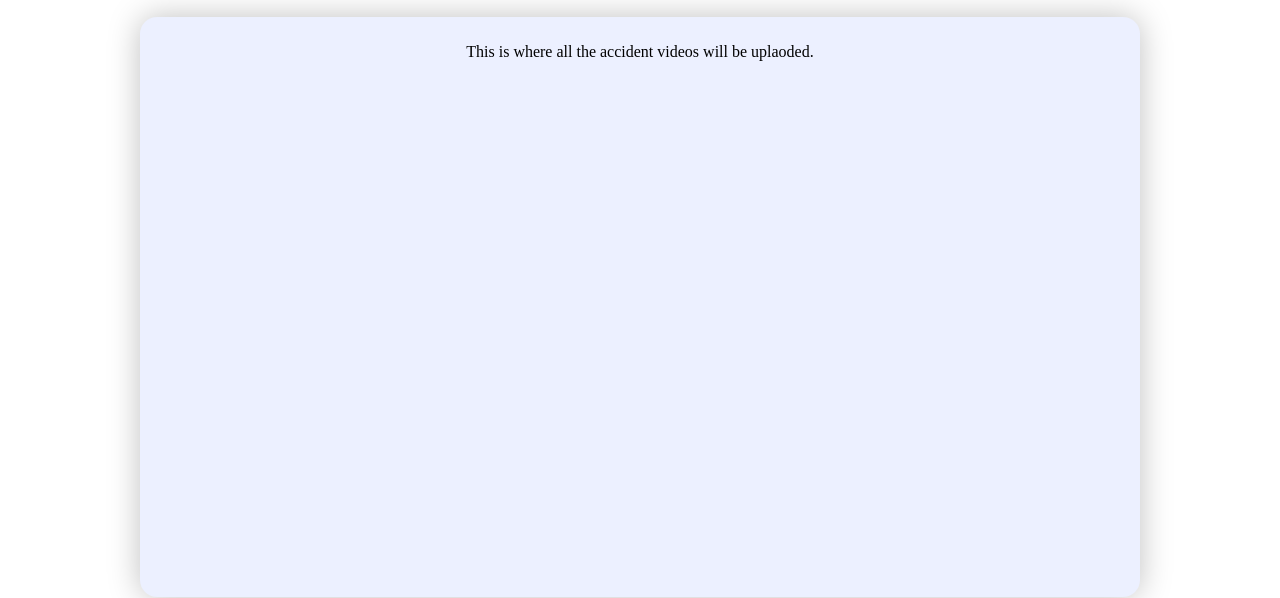
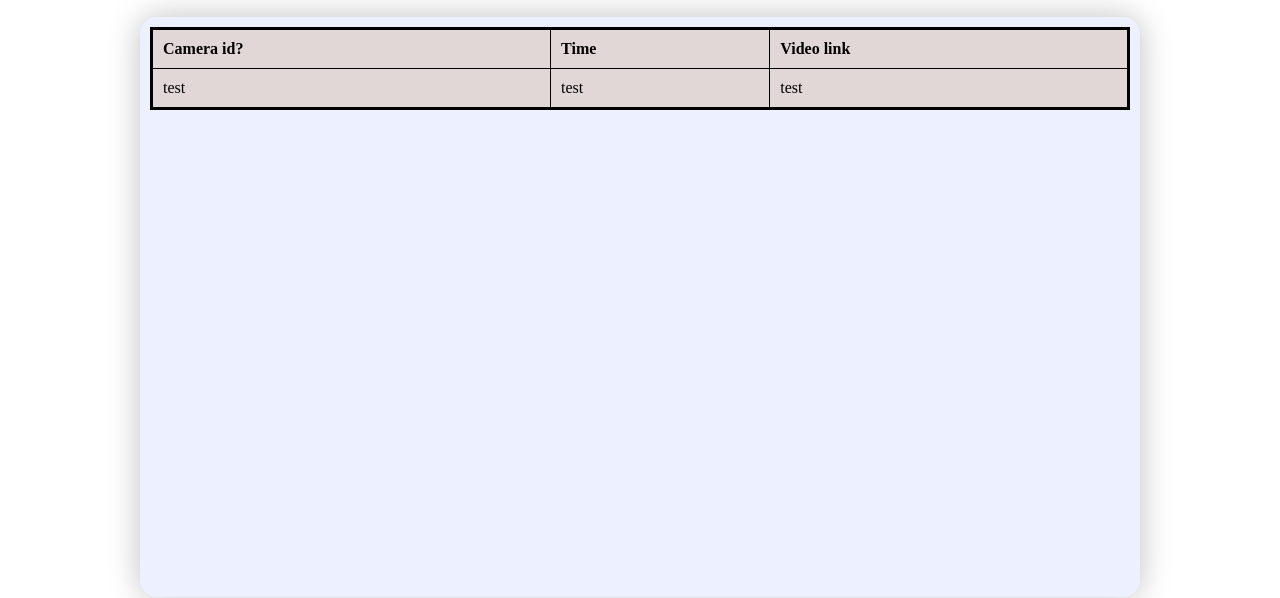
Before and after one commit to WilliamRagstad/II1302-Projektgrupp-1, a plain HTML site: page client/pages/recordings.html in a window 1280 px wide. Shown: the part 202-800 px from the top of the page. Drawn offline with Linux system fonts and the light colour scheme; files that its build step writes are made by us from their sources.

Commit message:
Added a first table in recordings.html

```diff
--- a/client/pages/recordings.html
+++ b/client/pages/recordings.html
@@ -1,6 +1,5 @@
 <!DOCTYPE html>
 <html lang="en">
-
 	<head>
 		<meta charset="UTF-8">
 		<meta http-equiv="X-UA-Compatible" content="IE=edge">
@@ -8,10 +7,6 @@
 		<link rel="stylesheet" href="style/main.css">
 		<title>Uploaded Videos</title>
 	</head>
-
-
-
-
 	<body>
 		<div class="flex-parent">
 			<div class="flex-child">
@@ -22,12 +17,21 @@
 					<h2><a href="contact">About us</a></h2>
 				</div>
 				<div class="main-content">
-					<p>
-						This is where all the accident videos will be uplaoded.
-					</p>
+					<table class="recordings-table">
+						<tr>
+							<th>Camera id?</th>
+							<th>Time</th>
+							<th>Video link</th>
+						</tr>
+						<!--Insert proper data in rows below-->
+						<tr>
+							<td>test</td>
+							<td>test</td>
+							<td>test</td>
+						</tr>
+					</table>
 				</div>
 			</div>
 		</div>
 	</body>
-
 </html>
--- a/client/style/main.css
+++ b/client/style/main.css
@@ -73,6 +73,20 @@
   margin: 0 auto;
 }
 
+.recordings-table{
+  width: 100%;
+  border: 3px solid black;
+  text-align: left;
+  border-collapse: collapse;
+  background-color: #e2d7d7;
+}
+
+.recordings-table tr, .recordings-table tr th, .recordings-table tr td{
+  border: 1px solid black;
+  border-collapse: collapse;
+  padding: 10px;
+}
+
 #map {
   height: 100%;
 }
```
